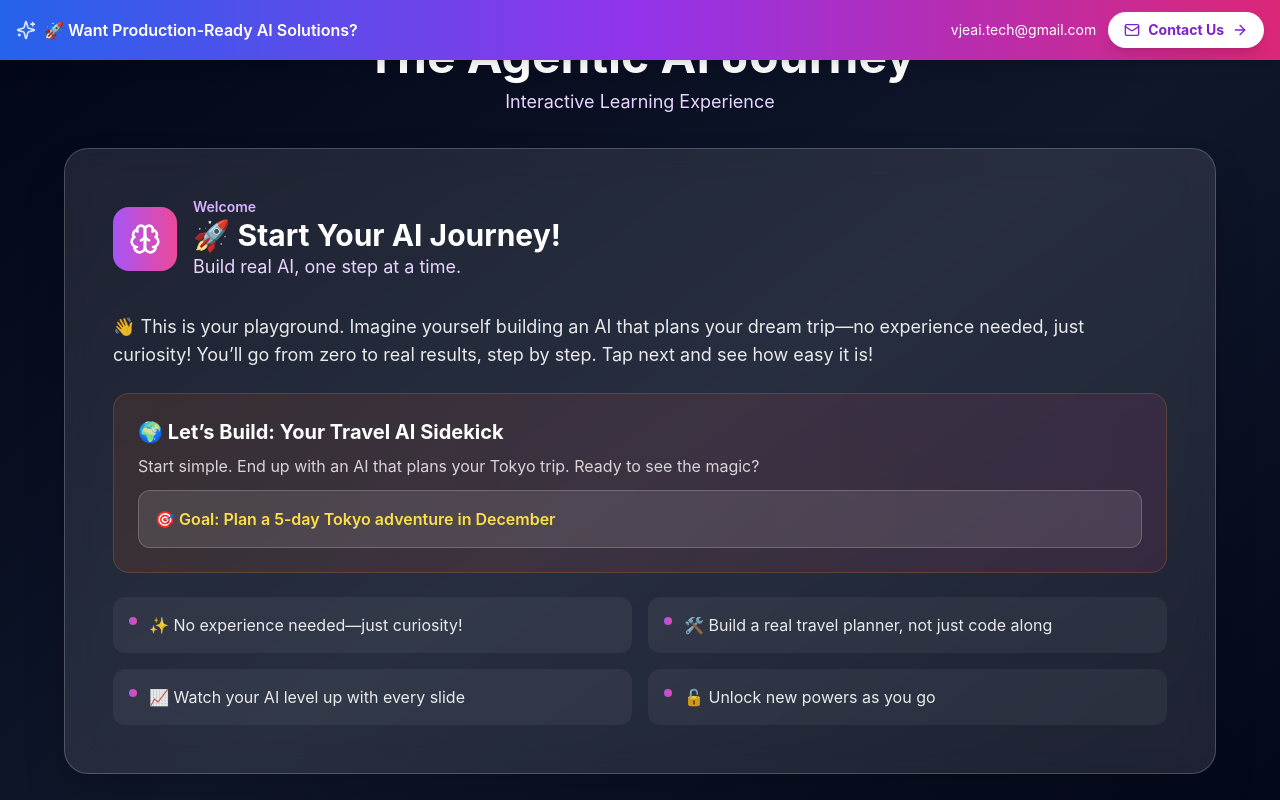
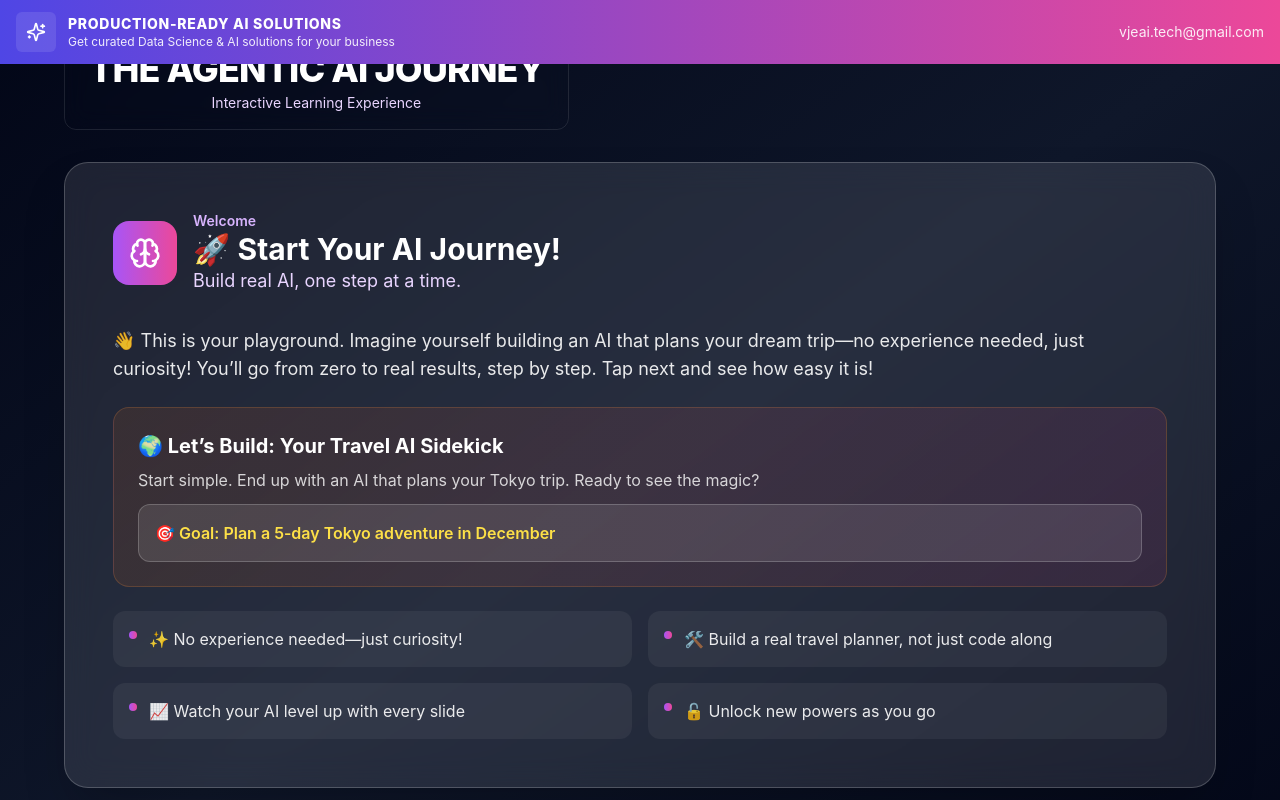
Before and after one commit to vjeai09/agenticai-demo, a React (Vite) app in the folder agentic-demo-frontend/: page / in a window 1280 px wide. Shown: the top 800 px of the page. Built offline with nearby package versions, Linux system fonts and the light colour scheme.

Commit message:
UI: geometric banner + remove Contact button; geometric desktop heading

```diff
--- a/agentic-demo-frontend/src/components/AgenticJourney.jsx
+++ b/agentic-demo-frontend/src/components/AgenticJourney.jsx
@@ -821,12 +821,14 @@ Memory stored for future trips:
 
       {/* Desktop Header */}
       <div className="hidden md:block max-w-6xl mx-auto mb-8">
-        <h1 className="text-4xl lg:text-5xl font-bold text-white mb-2 text-center">
-          The Agentic AI Journey
-        </h1>
-        <p className="text-purple-200 text-center text-lg">
-          Interactive Learning Experience
-        </p>
+        <div className="inline-block mx-auto bg-white/6 backdrop-blur-md border border-white/10 rounded-xl px-6 py-4">
+          <h1 className="text-3xl lg:text-4xl font-extrabold text-white tracking-tight uppercase text-center">
+            The Agentic AI Journey
+          </h1>
+          <p className="text-purple-200 text-center text-sm mt-1">
+            Interactive Learning Experience
+          </p>
+        </div>
       </div>
 
       {/* Main Slide Area - Mobile App Style */}
--- a/agentic-demo-frontend/src/components/ContactBanner.jsx
+++ b/agentic-demo-frontend/src/components/ContactBanner.jsx
@@ -1,33 +1,29 @@
 import { motion } from 'framer-motion'
-import { Mail, Sparkles, ArrowRight } from 'lucide-react'
+import { Mail, Sparkles } from 'lucide-react'
 
 export default function ContactBanner() {
   return (
     <motion.div
-      initial={{ opacity: 0, y: -20 }}
+      initial={{ opacity: 0, y: -16 }}
       animate={{ opacity: 1, y: 0 }}
-      className="fixed top-0 left-0 right-0 z-50 bg-gradient-to-r from-blue-600 via-purple-600 to-pink-600 shadow-lg"
+      transition={{ duration: 0.28 }}
+      className="fixed top-0 left-0 right-0 z-50 bg-gradient-to-r from-indigo-600 to-pink-500"
     >
       <div className="max-w-7xl mx-auto px-4 py-3">
-        <div className="flex flex-col md:flex-row items-center justify-between gap-2 text-white">
-          <div className="flex items-center gap-2">
-            <Sparkles className="w-5 h-5 animate-pulse" />
-            <p className="text-sm md:text-base font-semibold">
-              🚀 Want Production-Ready AI Solutions?
-            </p>
+        <div className="flex items-center justify-between gap-4">
+          <div className="flex items-center gap-3">
+            <div className="w-10 h-10 bg-white/10 rounded-md flex items-center justify-center">
+              <Sparkles className="w-5 h-5 text-white" />
+            </div>
+            <div>
+              <div className="text-sm font-extrabold text-white uppercase tracking-wider">Production-Ready AI Solutions</div>
+              <div className="text-xs text-white/90">Get curated Data Science & AI solutions for your business</div>
+            </div>
           </div>
-          <div className="flex items-center gap-3">
-            <p className="text-xs md:text-sm">
-               vjeai.tech@gmail.com
-            </p>
-            <a
-              href="mailto:vjeai.tech@gmail.com"
-              className="flex items-center gap-2 px-4 py-2 bg-white text-purple-700 rounded-full font-bold text-xs md:text-sm hover:bg-gray-100 transition-all shadow-lg hover:scale-105 active:scale-95"
-            >
-              <Mail className="w-4 h-4" />
-              Contact Us
-              <ArrowRight className="w-4 h-4" />
-            </a>
+
+          {/* Inline email only, no Contact button as requested */}
+          <div className="text-sm text-white/90 tabular-nums">
+            vjeai.tech@gmail.com
           </div>
         </div>
       </div>
```
